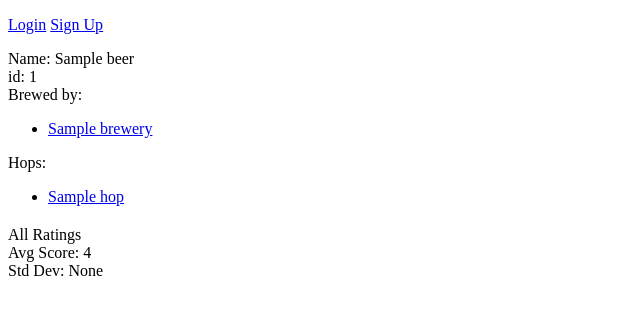
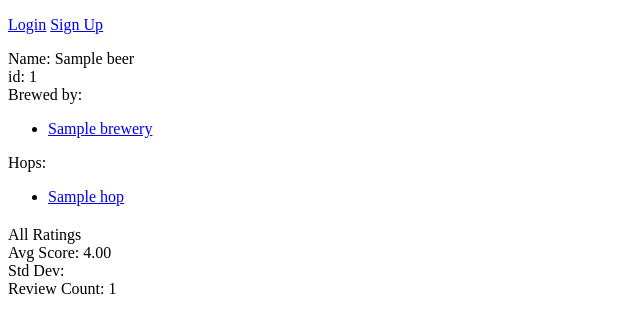
Before and after one commit to bobo333/hoppr, a Django app: page /beer/1/ in a window 1280 px wide. Shown: the top 333 px of the page, without its empty margins (0-640 px from the left). Run offline with Django 3.2, Linux system fonts and the light colour scheme; tables that the repository leaves empty hold one stand-in row (values such as "Sample post").

Commit message:
limit decimal places, add review count

```diff
--- a/beers/templates/beers/scores.html
+++ b/beers/templates/beers/scores.html
@@ -3,7 +3,8 @@
         <div>
             Your Rating
             <div>
-            Avg Score: {{ user_rating.avg }}
+            Avg Score: {{ user_rating.avg | floatformat:2 }}<br>
+            Review Count: {{user_rating.count }}
             </div>
         </div>
     {% endif %}
@@ -11,8 +12,9 @@
     <div style="margin-top: 20px;">
         All Ratings
         <div>
-            Avg Score: {{ ratings.avg }}<br>
-            Std Dev: {{ ratings.stdev }}
+            Avg Score: {{ ratings.avg | floatformat:2 }}<br>
+            Std Dev: {{ ratings.stdev | floatformat:2 }}<br>
+            Review Count: {{ ratings.count }}
         </div>
     </div>
 {% endblock content %}
--- a/beers/utils.py
+++ b/beers/utils.py
@@ -13,5 +13,6 @@
 
     return {
         'avg': avg,
-        'stdev': sd
+        'stdev': sd,
+        'count': len(reviews),
     }
```
